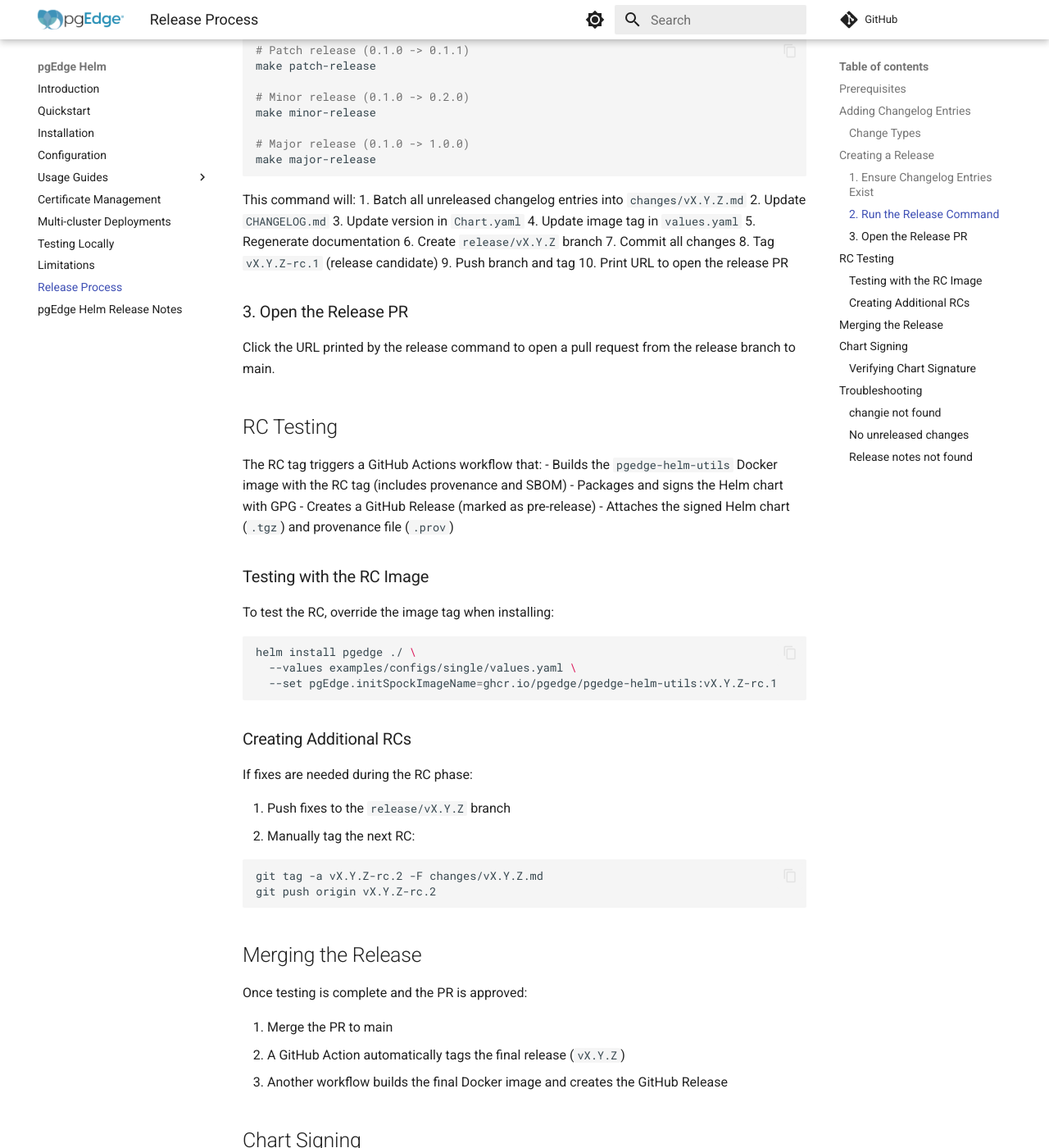
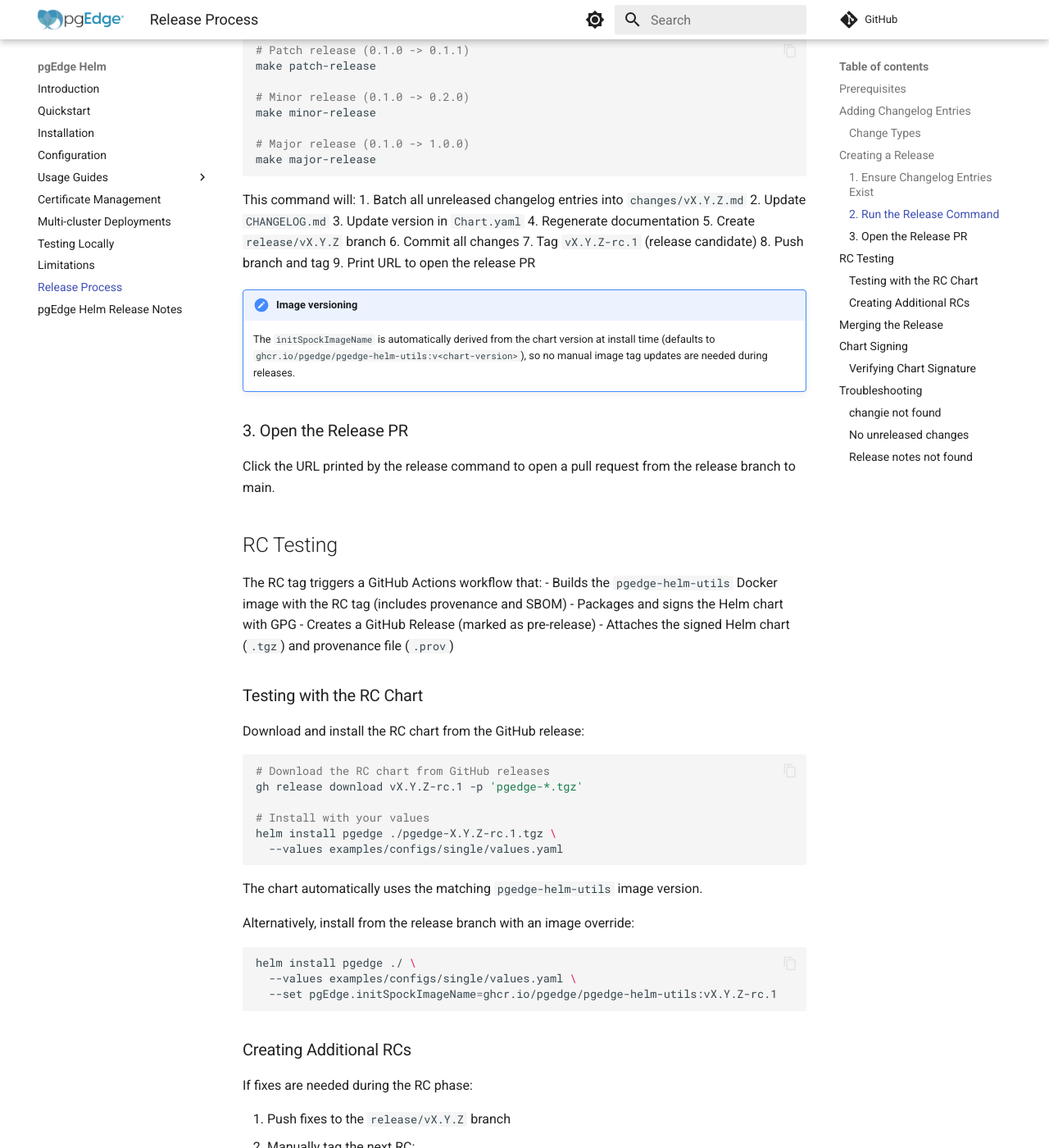
Before and after one commit to pgEdge/pgedge-helm, an MkDocs documentation site: the page built from docs/releasing.md, in a window 1280 px wide and 1400 px high, scrolled down 1208 px. Shown: the whole window at 82% size. Built offline with MkDocs 1.6.1 and Material for MkDocs 9.7.7, drawn with Linux system fonts in a browser that asks for light colours; comment, search, counter and statistics services are not loaded; some of the changed text lies outside the part shown.

Commit message:
docs: update release process documentation based on PR changes

````diff
--- a/docs/releasing.md
+++ b/docs/releasing.md
@@ -56,13 +56,17 @@ This command will:
 1. Batch all unreleased changelog entries into `changes/vX.Y.Z.md`
 2. Update `CHANGELOG.md`
 3. Update version in `Chart.yaml`
-4. Update image tag in `values.yaml`
-5. Regenerate documentation
-6. Create `release/vX.Y.Z` branch
-7. Commit all changes
-8. Tag `vX.Y.Z-rc.1` (release candidate)
-9. Push branch and tag
-10. Print URL to open the release PR
+4. Regenerate documentation
+5. Create `release/vX.Y.Z` branch
+6. Commit all changes
+7. Tag `vX.Y.Z-rc.1` (release candidate)
+8. Push branch and tag
+9. Print URL to open the release PR
+
+!!! note "Image versioning"
+    The `initSpockImageName` is automatically derived from the chart version at install time
+    (defaults to `ghcr.io/pgedge/pgedge-helm-utils:v<chart-version>`), so no manual image
+    tag updates are needed during releases.
 
 ### 3. Open the Release PR
 
@@ -76,9 +80,22 @@ The RC tag triggers a GitHub Actions workflow that:
 - Creates a GitHub Release (marked as pre-release)
 - Attaches the signed Helm chart (`.tgz`) and provenance file (`.prov`)
 
-### Testing with the RC Image
+### Testing with the RC Chart
 
-To test the RC, override the image tag when installing:
+Download and install the RC chart from the GitHub release:
+
+```shell
+# Download the RC chart from GitHub releases
+gh release download vX.Y.Z-rc.1 -p 'pgedge-*.tgz'
+
+# Install with your values
+helm install pgedge ./pgedge-X.Y.Z-rc.1.tgz \
+  --values examples/configs/single/values.yaml
+```
+
+The chart automatically uses the matching `pgedge-helm-utils` image version.
+
+Alternatively, install from the release branch with an image override:
 
 ```shell
 helm install pgedge ./ \
@@ -109,8 +126,11 @@ Once testing is complete and the PR is approved:
 ## Chart Signing
 
 All released Helm charts are signed with GPG. Each release includes:
-- `pgedge-vX.Y.Z.tgz` - The packaged Helm chart
-- `pgedge-vX.Y.Z.tgz.prov` - The provenance file (GPG signature)
+- `pgedge-X.Y.Z.tgz` - The packaged Helm chart
+- `pgedge-X.Y.Z.tgz.prov` - The provenance file (GPG signature)
+
+Note: The artifact filenames use the chart version without the `v` prefix (e.g., `pgedge-0.2.0.tgz`),
+while git tags include the `v` prefix (e.g., `v0.2.0`).
 
 ### Verifying Chart Signature
 
````
Also changed, not shown: other parts of docs/releasing.md (+1 -1 lines).
